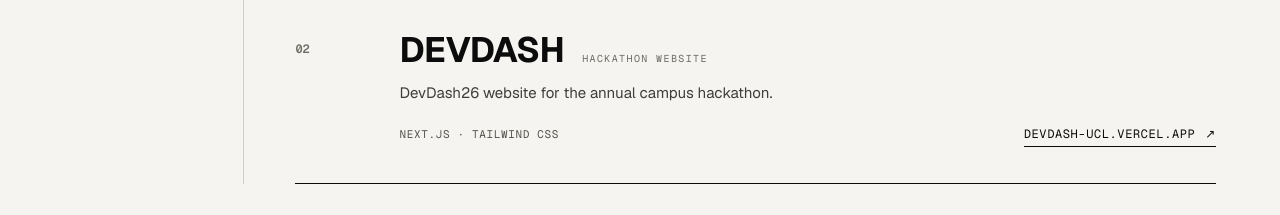
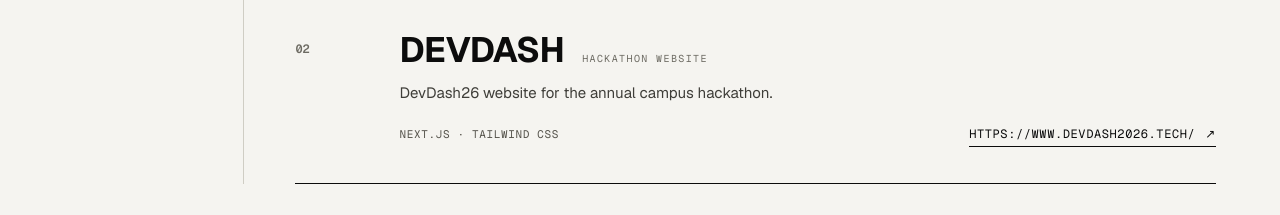
Before and after one commit to MokshaSan/portfolio, a Next.js app: page / in a window 1280 px wide. Shown: the part 1980-2195 px from the top of the page. Built offline with nearby package versions, Linux system fonts and the light colour scheme.

Commit message:
minor changes

```diff
--- a/src/constants/data.tsx
+++ b/src/constants/data.tsx
@@ -32,7 +32,7 @@ export const PROJECTS = [
     name: "DevDash",
     tag: "Hackathon Website",
     desc: "DevDash26 website for the annual campus hackathon.",
-    links: ["devdash-ucl.vercel.app"],
+    links: ["https://www.devdash2026.tech/"],
     badge: "Next.js · Tailwind CSS",
   },
 ];
```
